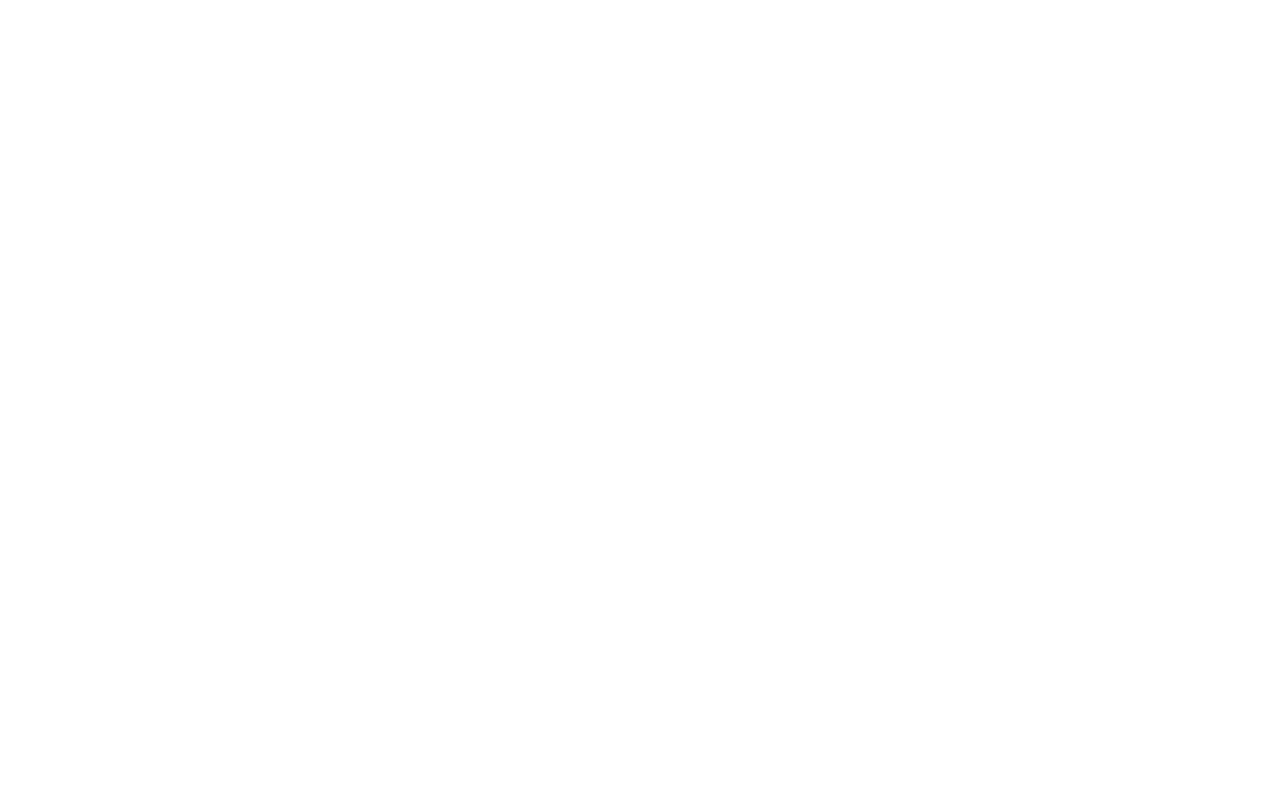
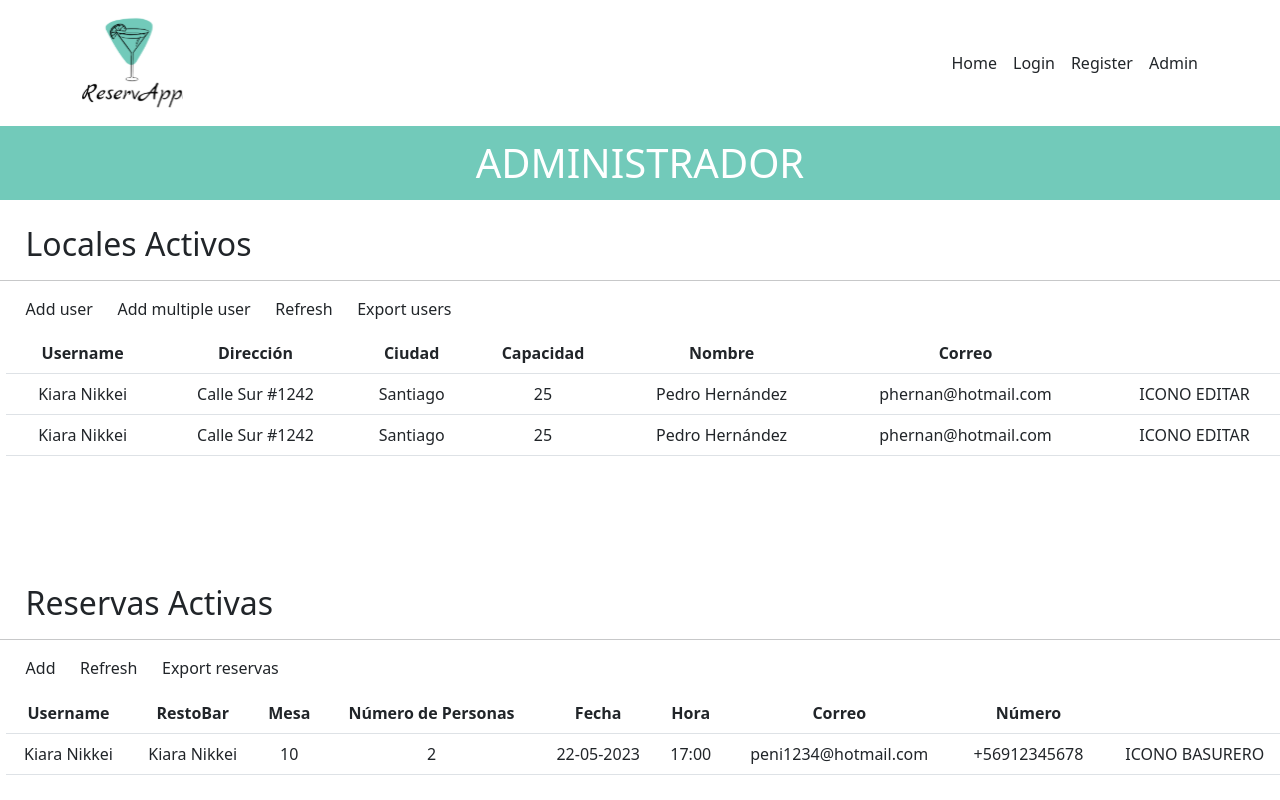
Before and after one commit to rmastudillo/KRTeam, a Vue app: page /admin in a window 1280 px wide. Before the commit this address had no page. Shown: the top 800 px of the page. Built offline with nearby package versions, Linux system fonts and the light colour scheme.

Commit message:
creado template para la vista admin, y su ruta

```diff
--- /dev/null
+++ b/src/components/admin_page/AdminPage.vue
@@ -0,0 +1,110 @@
+<script lang="ts" setup>
+// import { BTable } from 'bootstrap-vue';
+
+const fields1 = [
+      'Username','Dirección','Ciudad','Capacidad','Nombre', 'Correo', ' '
+    ]
+const locales = [
+  { Username: 'Kiara Nikkei', Dirección: 'Calle Sur #1242', Ciudad: 'Santiago', Capacidad: 25, Nombre: 'Pedro Hernández', Correo: 'phernan@hotmail.com', ' ': 'ICONO EDITAR' },
+  { Username: 'Kiara Nikkei', Dirección: 'Calle Sur #1242', Ciudad: 'Santiago', Capacidad: 25, Nombre: 'Pedro Hernández', Correo: 'phernan@hotmail.com', ' ': 'ICONO EDITAR' },
+];
+const fields2 = [
+      'Username','RestoBar','Mesa','Número de Personas','Fecha', 'Hora', 'Correo', 'Número', ' '
+    ]
+const reservas = [
+  { Username: 'Kiara Nikkei', RestoBar: 'Kiara Nikkei', Mesa: 10, 'Número de Personas': 2, Fecha: '22-05-2023', Hora: '17:00', Correo: 'peni1234@hotmail.com', Número: '+56912345678', ' ': 'ICONO BASURERO' },
+];
+
+</script>
+
+<template>
+<h1 id="titulo">ADMINISTRADOR</h1>
+
+<div id="tablaLocales" class="containerTabla">
+    <h2 class="nombreTabla">Locales Activos</h2>
+    <hr>
+    <div class="accionesTabla">
+        <div class="accion">Add user</div>
+        <div class="accion">Add multiple user</div>
+        <div class="accion">Refresh</div>
+        <div class="accion">Export users</div>
+    </div>
+    <table class="tabla table">
+    <thead>
+        <tr>
+        <!-- loop through each value of the fields to get the table header -->
+        <th  v-for="field in fields1" :key='field' >
+            {{field}}
+        </th>
+        </tr>
+    </thead>
+    <tbody>
+        <!-- Loop through the list get the each student data -->
+        <tr v-for="item in locales" :key='item'>
+        <td v-for="field in fields1" :key='field'>{{item[field]}}</td>
+        </tr>
+    </tbody>
+    </table>
+</div>
+<div id="tablaReservas" class="containerTabla">
+    <h2 class="nombreTabla">Reservas Activas</h2>
+    <hr>
+    <div class="accionesTabla">
+        <div class="accion">Add</div>
+        <div class="accion">Refresh</div>
+        <div class="accion">Export reservas</div>
+    </div>
+    <table class="tabla table">
+    <thead>
+        <tr>
+        <!-- loop through each value of the fields to get the table header -->
+        <th  v-for="field in fields2" :key='field' >
+            {{field}}
+        </th>
+        </tr>
+    </thead>
+    <tbody>
+        <!-- Loop through the list get the each student data -->
+        <tr v-for="item in reservas" :key='item'>
+        <td v-for="field in fields2" :key='field'>{{item[field]}}</td>
+        </tr>
+    </tbody>
+    </table>
+</div>
+</template>
+
+<style lang="scss" scoped>
+#titulo {
+    background: #72caba;
+    padding: 1%;
+    text-align: center;
+    color: white;
+}
+.nombreTabla {
+    margin-top: 2%;
+    margin-left: 2%;
+    margin-right: 2%;
+}
+
+.accionesTabla {
+    display: flex;
+    margin-top: 1%;
+    margin-left: 2%;
+    margin-right: 2%;
+}
+.accion {
+    margin-right: 2%;
+}
+
+.tabla {
+    margin-top: 1%;
+    margin-left: 0.5%;
+    margin-right: 0.5%;
+    text-align: center;
+}
+
+.containerTabla {
+    margin-bottom: 10%;
+}
+
+</style>
--- /dev/null
+++ b/src/components/admin_page/router.ts
@@ -0,0 +1,7 @@
+export const adminRoute = [
+    {
+      path: "/admin",
+      name: "Admin",
+      component: () => import("@/views/AdminView.vue"),
+    },
+  ];
--- a/src/router.ts
+++ b/src/router.ts
@@ -2,12 +2,13 @@
 import { testRoute } from "./components/first_page/router";
 import { homeRoute } from "./components/home/router";
 import { localRoute } from "./components/local_page/router";
+import { adminRoute } from "./components/admin_page/router";
 
 export const routes = [
   {
     path: "/",
     component: () => import("@/layouts/MainLayout.vue"),
-    children: [...homeRoute, ...testRoute, ...localRoute],
+    children: [...homeRoute, ...testRoute, ...localRoute, ...adminRoute],
   },
 ];
 
--- /dev/null
+++ b/src/views/AdminView.vue
@@ -0,0 +1,7 @@
+<script lang="ts" setup>
+import AdminPage from "@/components/admin_page/AdminPage.vue";
+</script>
+
+<template>
+  <AdminPage />
+</template>
```
